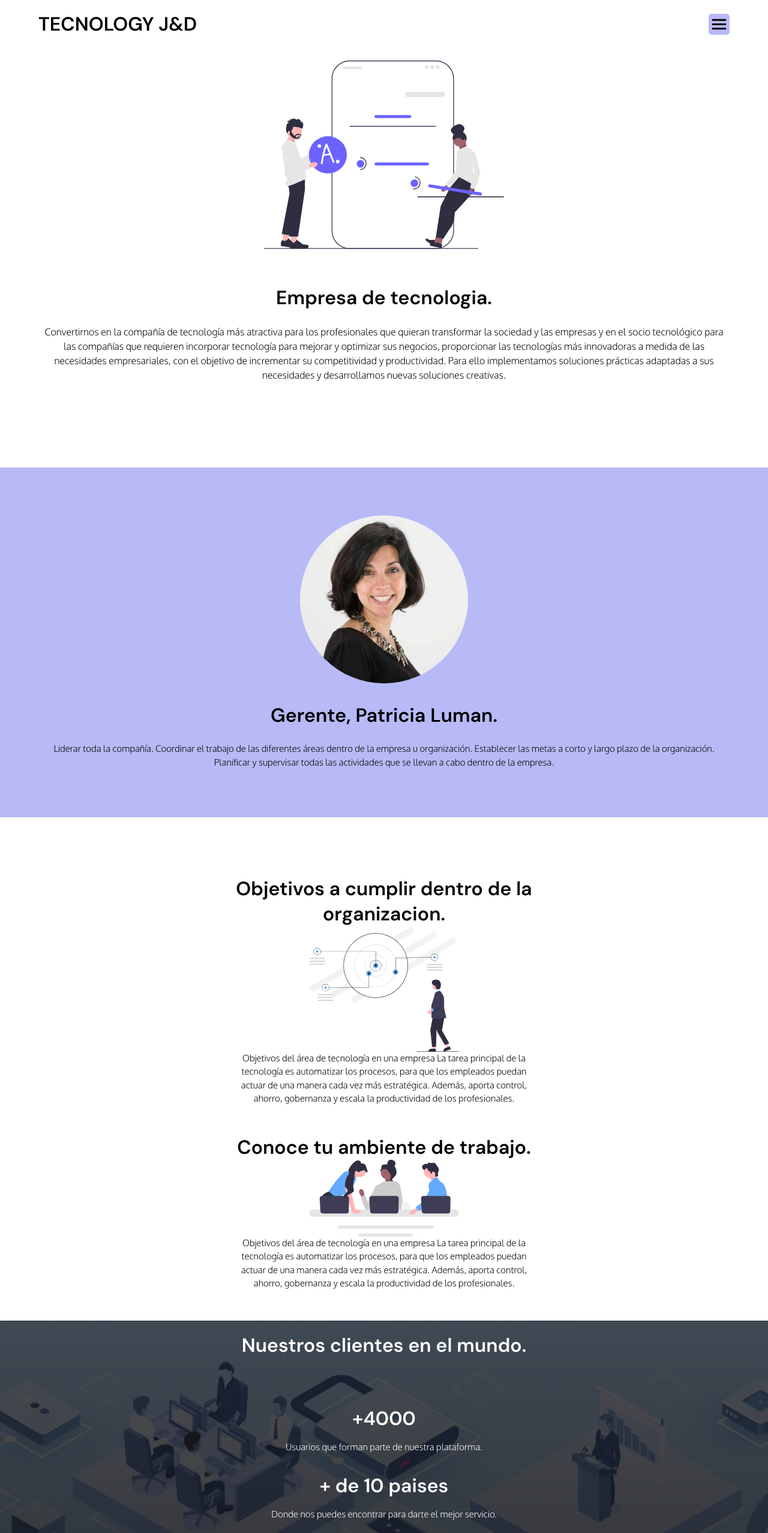
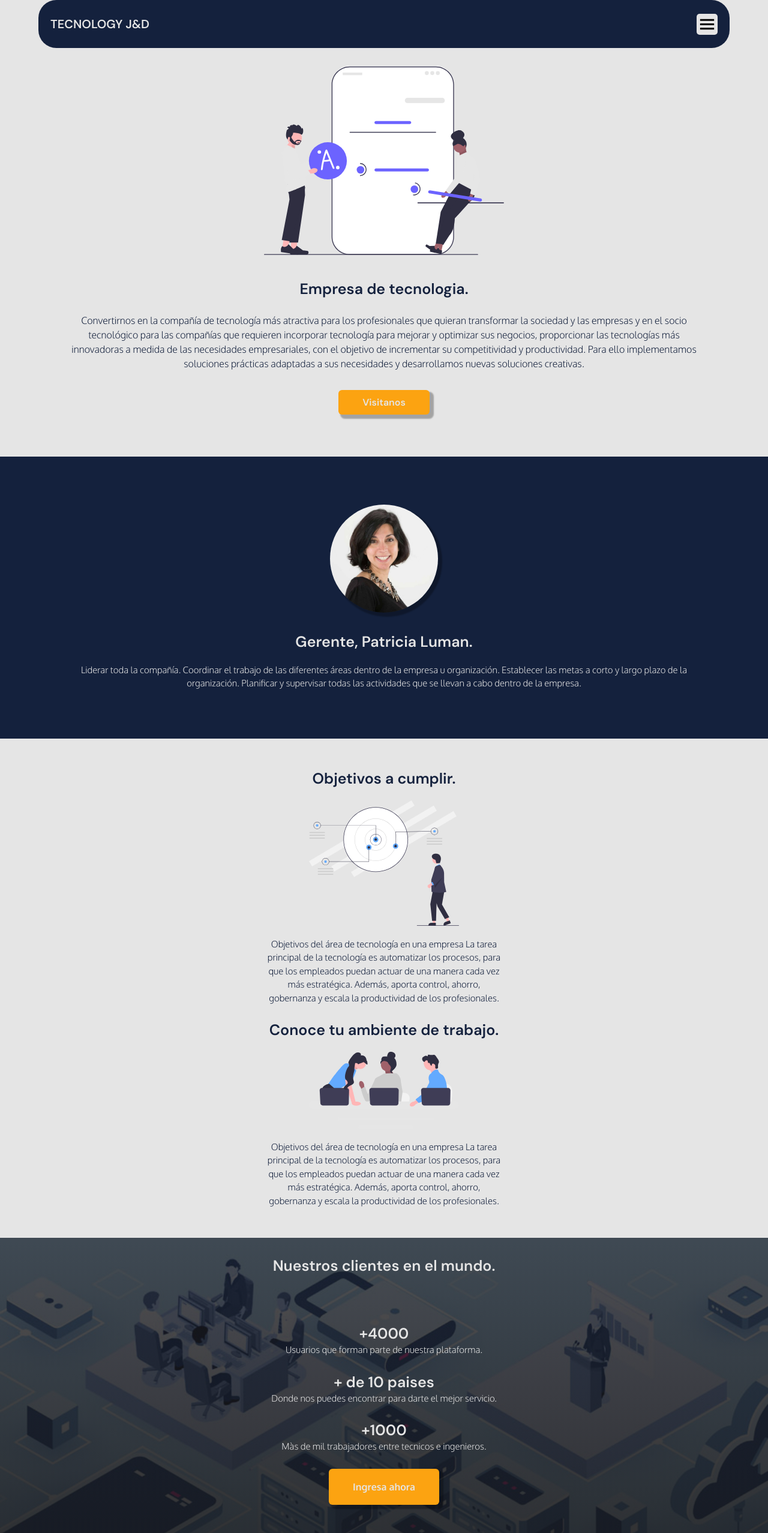
Before and after one commit to juandaboins/proyectodomestika, a plain HTML site: page index.html in a window 1280 px wide. Shown: the top 2555 px of the page at 60% size. Drawn offline with Linux system fonts and the light colour scheme.

Commit message:
madificacion febrero

```diff
--- a/css/estilos.css
+++ b/css/estilos.css
@@ -11,18 +11,22 @@ p{
     font-family: 'Oxygen', sans-serif;
 }
 
+body {
+    background: var(--color-cuarto);
+}
+
 :root{
     scroll-behavior: smooth;
-    --blue2: #B7BAF6;
-    --blue: #121BDF;
-    --background: #9E9DA5;
-    --green: #68E237;
-    --white: #fff;
+    --color-primario: #000000;
+    --color-secundario: #14213d;
+    --color-terciario: #ffffff;
+    --color-cuarto: #e5e5e5;
+    --color-quinto: #fca311;
 }
 
 /* header */
 
-.container{
+.container {
     width: 90%;
     max-width: 1200px;
     margin: 0 auto;
@@ -36,7 +40,8 @@ p{
 
 .logo__nav{
     font-weight: 700;
-    font-size: 2rem;
+    font-size: 20px;
+    color: var(--color-cuarto);
 }
 
 .nav{
@@ -44,10 +49,13 @@ p{
     display: flex;
     align-items: center;
     justify-content: space-between;
+    background: var(--color-secundario);
+    border-radius: 30px;
+    padding: 0 20px;
 }
 
 .nav__menu{
-    background-color: var(--blue2);
+    background-color: var(--color-cuarto);
     width: 35px;
     cursor: pointer;
     z-index: 100;
@@ -57,11 +65,9 @@ p{
 .nav__lista{
     font-family: 'Oxygen', sans-serif;
     position: absolute;
-    top: 0;
-    bottom: 0;
-    right: 0;
-    left: 0;
-    background-color: var(--blue);
+    inset: 0;
+    margin: auto;
+    background-color: var(--color-secundario);
     padding: 80px 0;
     display: grid;
     place-content: center;
@@ -78,7 +84,7 @@ p{
 
 .nav__link{
     text-decoration: none;
-    color: #fff;
+    color: var(--color-cuarto);
     font-weight: 400;
 }
 
@@ -90,11 +96,11 @@ p{
 
 .hero__figura{
     order: -1;
-    padding: 20px;
+    padding-top: 30px;
 }
 
 .hero__img{
-    width: 100%;
+    width: 70%;
     display: block;
     max-width: 400px;
     margin: 0 auto;
@@ -108,30 +114,34 @@ p{
 }
 
 .hero__titulo{
-    font-size: 2rem;
+    font-size: 25px;
+    color: var(--color-secundario);
 }
 
 .hero__parrafo{
     line-height: 1.5;
     font-weight: 300;
     margin-bottom: .5rem;
+    color: var(--color-secundario);
+    padding: 0 50px;
 }
 
 .hero__cta{
     font-family: 'DM Sans', sans-serif;
     font-weight: 700;
-    background-color: var(--grin);
-    color: #fff;
+    background-color: var(--color-quinto);
+    color: var(--color-cuarto);
     text-decoration: none;
-    padding: .6rem 3rem;
+    padding: 10px 40px;
     justify-self: center;
     border-radius: 6px;
+    box-shadow: 5px 5px 2px 2px #00000049;
 }
 
 /* main */
 
 .about{
-    background-color: var(--blue2);
+    background-color: var(--color-secundario);
 }
 
 .about__container{
@@ -145,35 +155,39 @@ p{
     margin: 0 auto;
     width: 90%;
     aspect-ratio: 1/1;
-    max-width: 280px;
+    max-width: 180px;
     object-fit: cover;
     object-position: top;
     border-radius: 50%;
+    box-shadow: 5px 5px 2px 2px #00000049;
 }
 
 .about__texto{
     text-align: center;
     display: grid;
-    gap: 1.5rem;
+    gap: 20px;
 }
 
 .subtitulo{
     text-align: center;
-    font-size: 2rem;
+    font-size: 25px;
+    color: var(--color-cuarto);
 }
 
 .parrafo{
     line-height: 1.5;
     font-weight: 300;
+    color: var(--color-cuarto);
+    padding: 0 50px;
 }
 
 /* items */
 
 .items__container{
-    margin-top: 3rem;
-    padding: 50px 25px;
+    margin-top: ;
+    padding: 50px 50px;
     display: grid;
-    gap: 3rem;
+    gap: 25px;
 
 }
 
@@ -190,6 +204,16 @@ p{
     margin: 0 auto;
     max-width: 250px;
     width: 60%;
+    padding-bottom: 20px;
+}
+
+.items__articulo .subtitulo {
+    color: var(--color-secundario);
+    padding-bottom: 20px;
+}
+
+.items__articulo .parrafo {
+    color: var(--color-secundario);
 }
 
 /* estadisticas */
@@ -198,44 +222,45 @@ p{
     background-image: linear-gradient(#19181bc0, #171719e3), url('../imagenes/proceso-comercial-grandes-empresas.jpg');
     background-size: cover;
     background-position: center;
-    color: #fff;
+    color: var(--color-cuarto);
     text-align: center;
 }
 
 .estadistica .subtitulo{
-    padding-top: 20px;
+    padding-top: 30px;
 }
 
 .estadistica__container{
     display: grid;
-    gap: 2rem;
+    gap: 25px;
 }
 
 .estadisticas__items{
-    width: 90%;
+    width: 70%;
     margin: 0 auto;
     max-width: 400px;
 }
 
 .estadistica__titulo{
-    font-size: 2rem;
-    margin-bottom: 1rem;
+    font-size: 25px;
+    margin-bottom: px;
 }
 
 .estadistica__cta{
     font-family: 'Oxygen', sans-serif;
     font-weight: 700;
-    background-color: var(--grin);
+    background-color: var(--color-quinto);
     text-decoration: none;
-    color: #fff;
-    padding: 1rem 3rem;
+    color: var(--color-cuarto);
+    padding: 20px 40px;
     border-radius: 6px;
     justify-self: center;
+    box-shadow: 5px 5px 2px 2px #00000049;
 }
 
 /* footer */
 .footer{
-    background-color: var(--background);
+    background-color: var(--color-secundario);
 }
 
 .footer__contacto{
@@ -270,18 +295,19 @@ p{
 }
 
 .footer__img{
-    width: 28px;
+    width: 25px;
 }
 
 .subtitulo__3{
     text-align: center;
-    font-weight: 300;
-    line-height: 1,5;
+    font-weight: 500;
     font-size: 25px;
-    padding: 0 20px;
+    color: var(--color-cuarto);
 }
 
 .parrafo{
     text-align: center;
     font-size: 15px;
+    line-height: 1,5;
+    padding: 0 50px;
 }
--- a/index.html
+++ b/index.html
@@ -13,13 +13,18 @@
     <link rel="preconnect" href="https://fonts.gstatic.com" crossorigin>
     <link href="https://fonts.googleapis.com/css2?family=DM+Sans:ital,opsz,wght@0,9..40,400;0,9..40,500;0,9..40,600;1,9..40,300&family=Oxygen:wght@300;400;700&display=swap" rel="stylesheet">
 
-    <title>Pagina web</title>
+    <!--titulo-->
+
+    <title>Tecnología J&D </title>
+
 </head>
+
 <body>
 
 <!-- header comienzo -->
 
     <header class="hero">
+
         <nav class="nav container container--hero">
 
            <H2 class="logo__nav">TECNOLOGY J&D</H2>
@@ -45,6 +50,12 @@
             <img src="./imagenes/menu.svg" class="nav__menu" alt="icono de menu">
         </nav>
 
+    </header>
+
+     <!--main comienzo-->
+
+    <main class="main">
+
         <section class="hero__main container container--hero">
 
             <article class="hero__texto">
@@ -59,11 +70,6 @@
 
         </section>
 
-    </header>
-
-    <!--main comienzo-->
-
-    <main class="main">
 
         <section class="about" id="nosotros">
 
@@ -82,7 +88,7 @@
         <section class="items__container">
 
             <div class="items__articulo" id="objetivo">
-                <h2 class="subtitulo">Objetivos a cumplir dentro de la organizacion.</h2>
+                <h2 class="subtitulo">Objetivos a cumplir.</h2>
                 <img src="./imagenes/undraw_goals_re_lu76.svg" class="items__img" alt="Objetivos">
                 <p class="parrafo">Objetivos del área de tecnología en una empresa
                     La tarea principal de la tecnología es automatizar los procesos, para que los empleados puedan actuar de una manera cada vez más estratégica. Además, aporta control, ahorro, gobernanza y escala la productividad de los profesionales.</p>
@@ -156,5 +162,6 @@
 
  <!-- js -->
  <script src="./js/app.js"></script>
+
 </body>
 </html>
```
